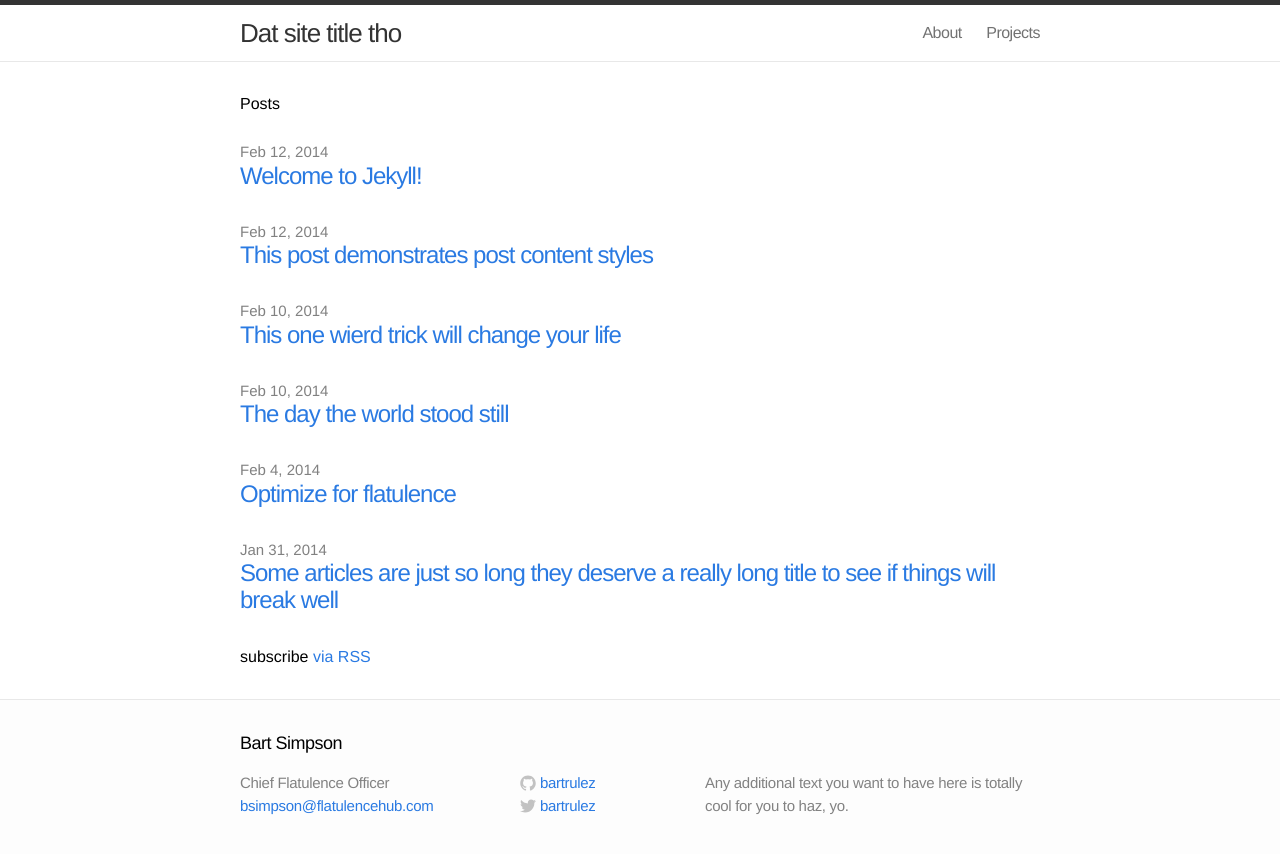
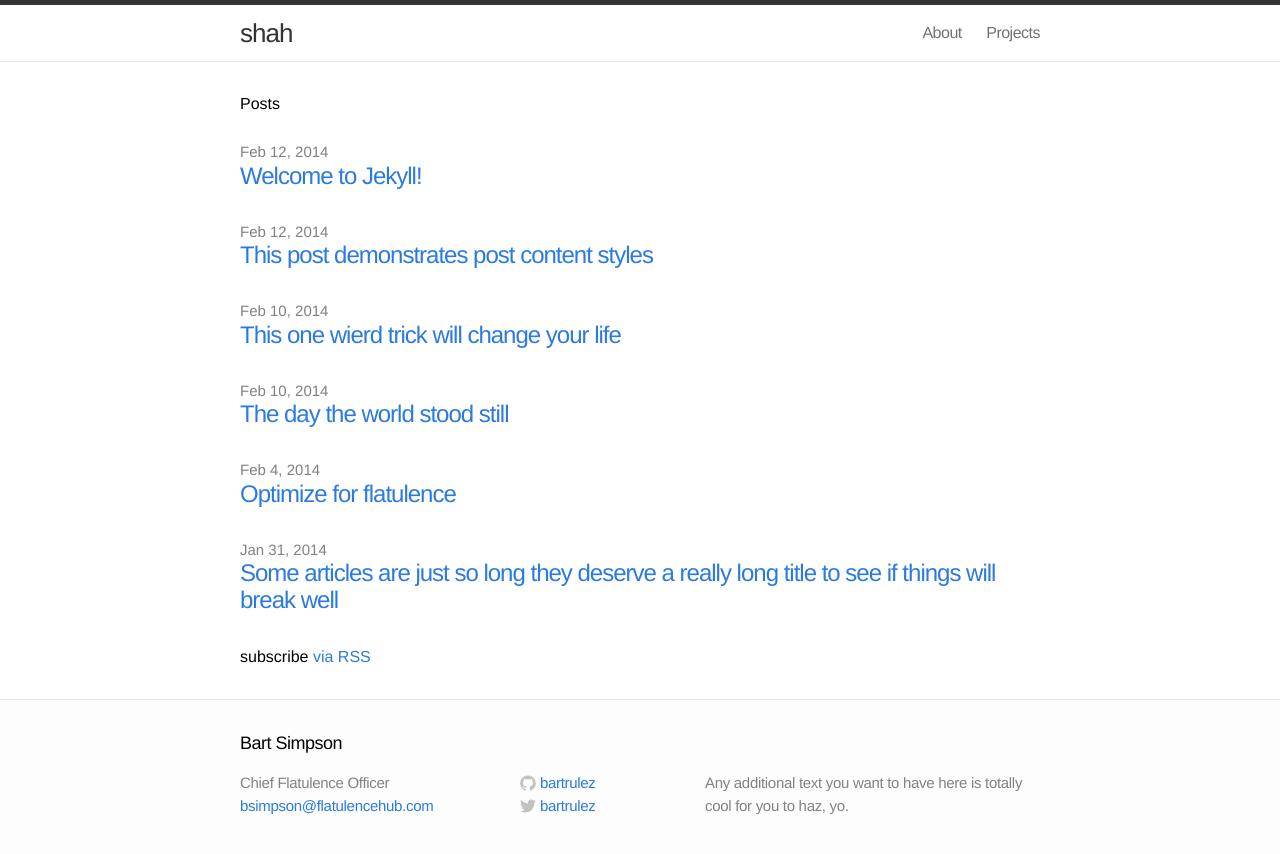
Before and after one commit to ShahriaAhmed/x, a Jekyll site: the page built from index.html, in a window 1280 px wide. Shown: the top 854 px of the page. Built offline with Jekyll 4.4.1, drawn with Linux system fonts in a browser that asks for light colours; Markdown is read by kramdown in place of the engine named in the settings.

Commit message:
Update _config.yml

```diff
--- a/_config.yml
+++ b/_config.yml
@@ -1,6 +1,6 @@
-name: Dat site title tho
+name: shah
 markdown: redcarpet
-pygments: true
+pygments: false
 description: "Write an awesome description for your new site here. It will appear in your document head meta (for Google search results) and in your feed.xml site description."
 url: "jekyll-new.joelglovier.com"
 permalink: /posts/:title
```
